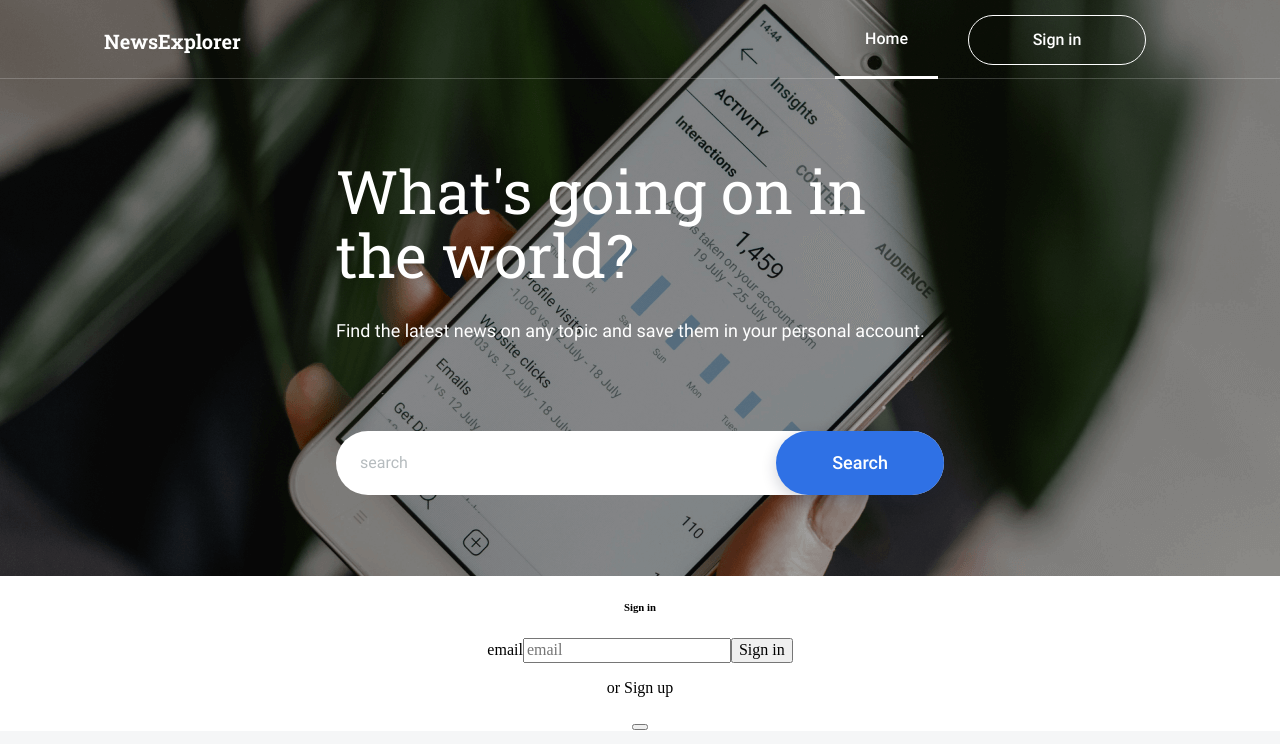
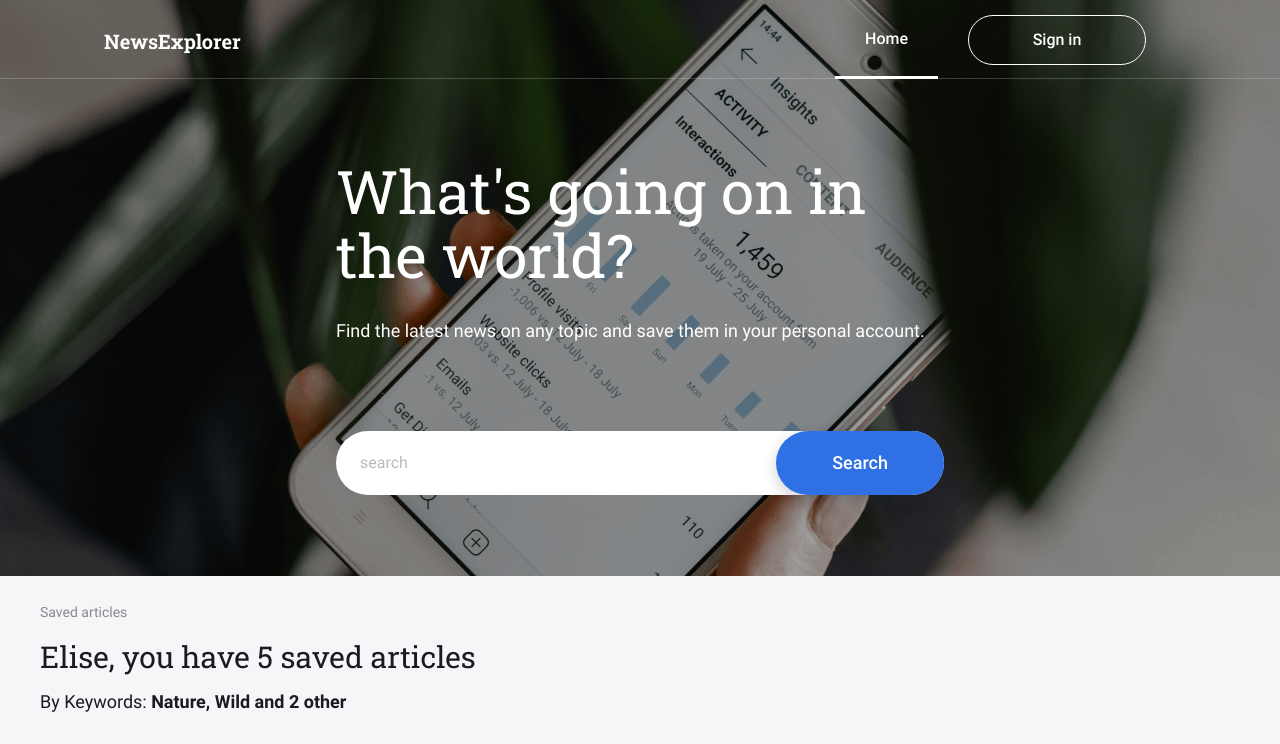
Before and after one commit to AhnafAhamed/news-explorer-frontend, a React (Create React App) app: page / in a window 1280 px wide. Shown: the top 744 px of the page. Built offline with nearby package versions, Linux system fonts and the light colour scheme.

Commit message:
fix: move components from main.js to app.js

```diff
--- a/src/components/App/App.js
+++ b/src/components/App/App.js
@@ -1,10 +1,21 @@
-import Main from '../Main/Main';
-import './App.css';
+import About from "../About/About";
+import Footer from "../Footer/Footer";
+import Hero from "../Hero/Hero";
+import Main from "../Main/Main";
+import SavedNews from "../SavedNews/SavedNews";
+import SearchResults from "../SearchResults/SearchResults";
+import "./App.css";
 
 function App() {
   return (
     <div className="App">
-      <Main/>
+      <Main>
+        <Hero />
+        <SavedNews />
+        <SearchResults />
+        <About />
+        <Footer />
+      </Main>
     </div>
   );
 }
--- a/src/components/Main/Main.js
+++ b/src/components/Main/Main.js
@@ -1,29 +1,5 @@
-import "./Main.css";
-import Hero from "../Hero/Hero";
-import About from "../About/About";
-import Footer from "../Footer/Footer";
-import SearchResults from "../SearchResults/SearchResults";
-import SavedNews from "../SavedNews/SavedNews";
-import PopupWithForm from "../PopupWithForm/PopupWithForm";
-
-function Main() {
-  return (
-    <div className="main">
-      <Hero />
-      <PopupWithForm
-        title="Sign in"
-        label="email"
-        inputType="email"
-        inputPlaceholder="email"
-        buttonText="Sign in"
-        redirectText="Sign up"
-      />
-      <SavedNews />
-      <SearchResults />
-      <About />
-      <Footer />
-    </div>
-  );
+function Main({ children }) {
+  return <div className="main">{children}</div>;
 }
 
 export default Main;
```
